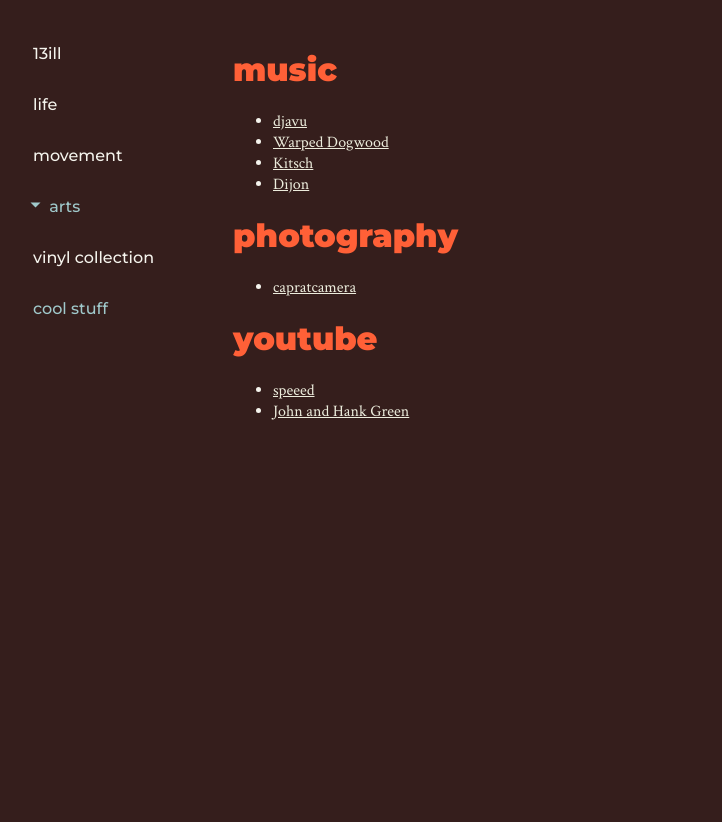
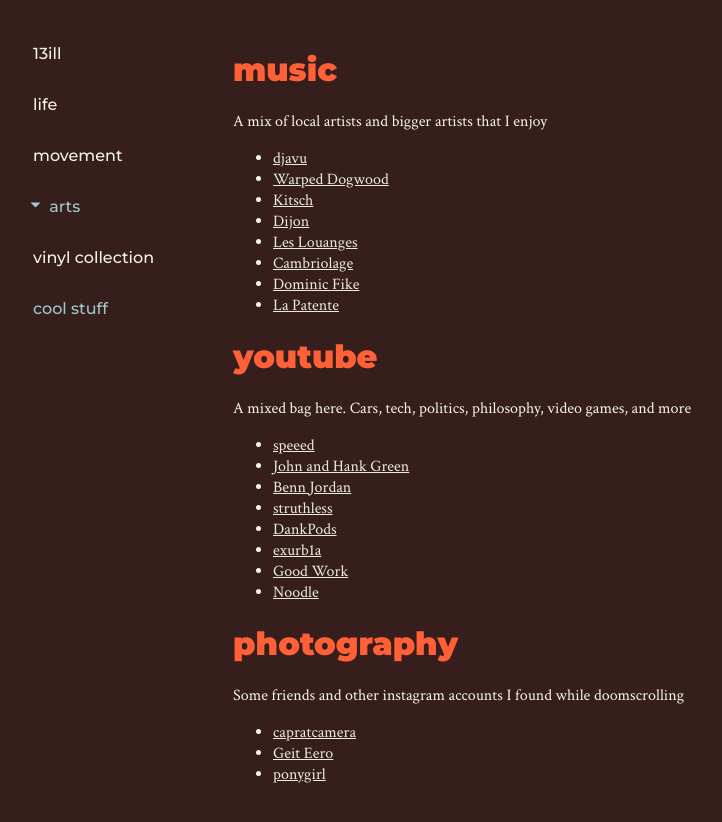
Before and after one commit to willrossignol/13ill.me, a Jekyll site: the page built from src/arts/cool-stuff.md, in a window 1280 px wide and 1058 px high. Shown: the top 822 px of the window, without its empty margins (11-733 px from the left). Built offline with Jekyll 4.4.1, drawn with Linux system fonts in a browser that asks for light colours.

Commit message:
Update cool stuff page

```diff
--- a/src/arts/cool-stuff.md
+++ b/src/arts/cool-stuff.md
@@ -4,16 +4,34 @@ title: "cool stuff"
 
 # music
 
+A mix of local artists and bigger artists that I enjoy
+
 - [djavu](https://www.instagram.com/jelaidjavu/)
 - [Warped Dogwood](https://www.instagram.com/warpeddogwood/)
 - [Kitsch](https://www.instagram.com/kitschy.music/)
 - [Dijon](https://www.dijondijon.com/)
+- [Les Louanges](https://www.leslouanges.com/)
+- [Cambriolage](https://www.instagram.com/cambriolageofficiel/)
+- [Dominic Fike](https://www.instagram.com/dominicfike/)
+- [La Patente](https://www.instagram.com/patenteband/)
+
+# youtube
+
+A mixed bag here. Cars, tech, politics, philosophy, video games, and more
+
+- [speeed](https://www.youtube.com/@SpeeedCo)
+- [John and Hank Green](https://www.youtube.com/@vlogbrothers)
+- [Benn Jordan](https://www.youtube.com/@BennJordan)
+- [struthless](https://www.youtube.com/@struthless)
+- [DankPods](https://www.youtube.com/@DankPods)
+- [exurb1a](https://www.youtube.com/@Exurb1a)
+- [Good Work](https://www.youtube.com/@GoodWorkMB)
+- [Noodle](https://www.youtube.com/@noodlefunny)
 
 # photography
 
+Some friends and other instagram accounts I found while doomscrolling
+
 - [capratcamera](https://www.instagram.com/capratcamera/)
-
-# youtube
-
-- [speeed](https://www.youtube.com/@SpeeedCo)
-- [John and Hank Green](https://www.youtube.com/@vlogbrothers)
+- [Geit Eero](https://www.instagram.com/geit.eero/)
+- [ponygirl](https://www.instagram.com/ponygirl_/)
```
